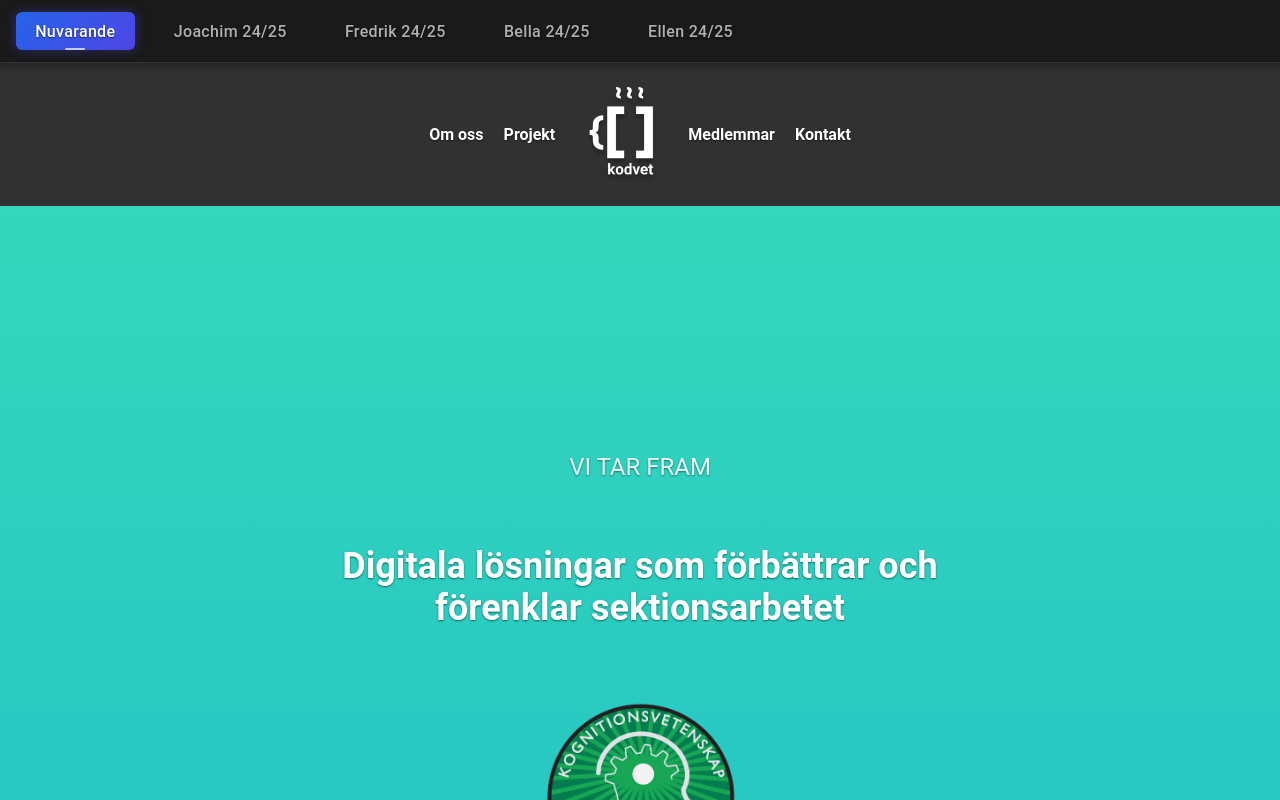
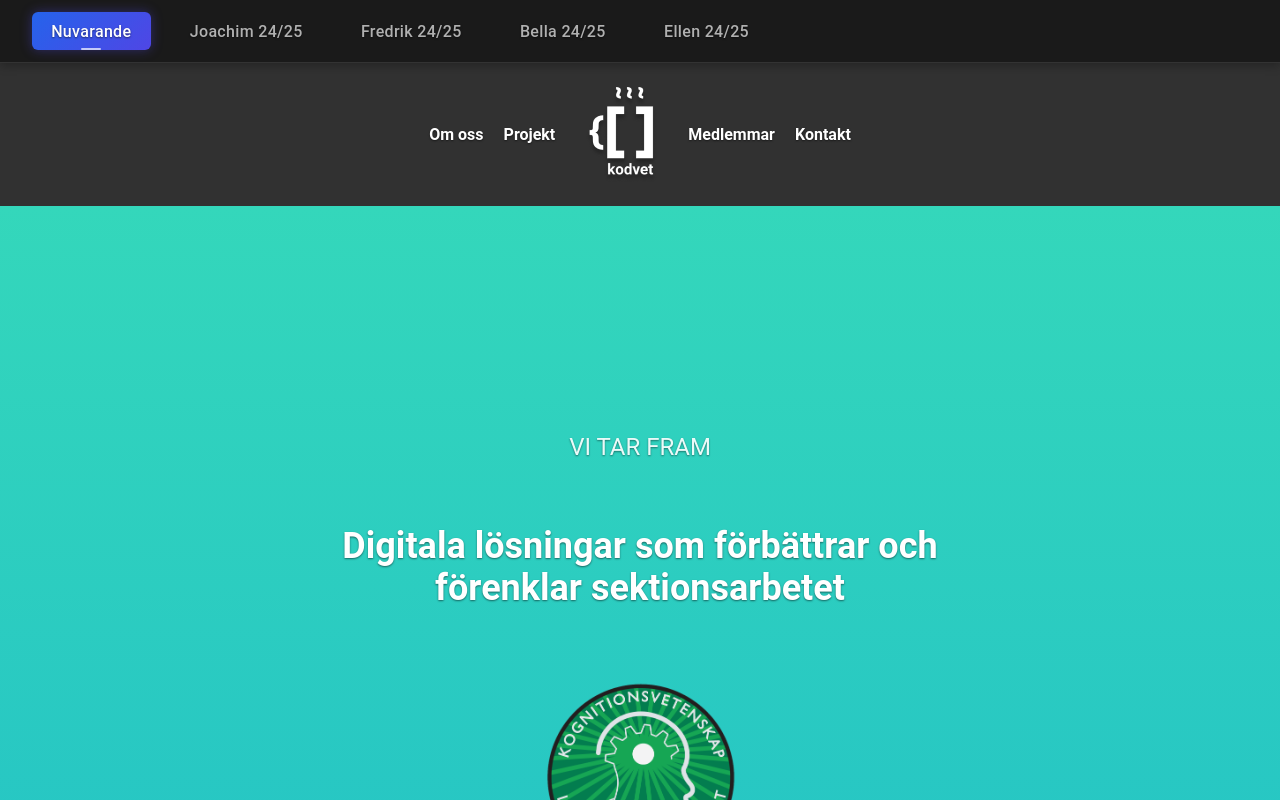
Before and after one commit to KodVet/kodvets_hemsida, a SvelteKit app: page / in a window 1280 px wide. Shown: the top 800 px of the page. Built offline with nearby package versions, Linux system fonts and the light colour scheme; no server answers; some icons are missing.

Commit message:
style: fix variants overflow

```diff
--- a/src/routes/+layout.svelte
+++ b/src/routes/+layout.svelte
@@ -39,6 +39,10 @@
 </div>
 
 <style>
+	:global(*, *:before, *:after) {
+		box-sizing: border-box;
+	}
+
 	a {
 		color: inherit;
 	}
```
